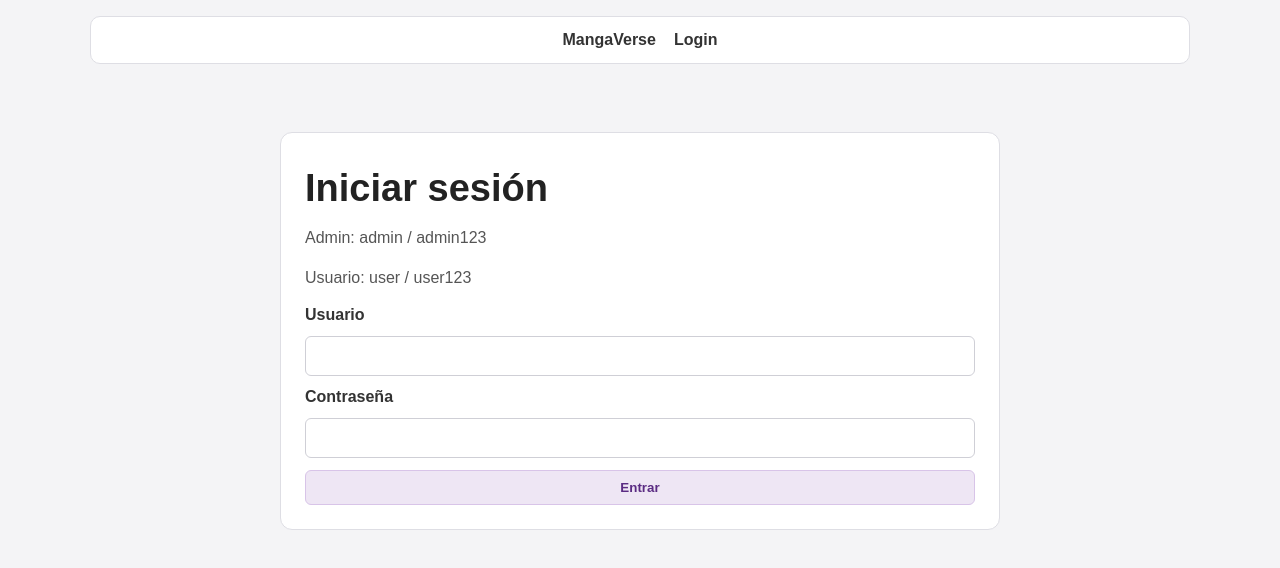
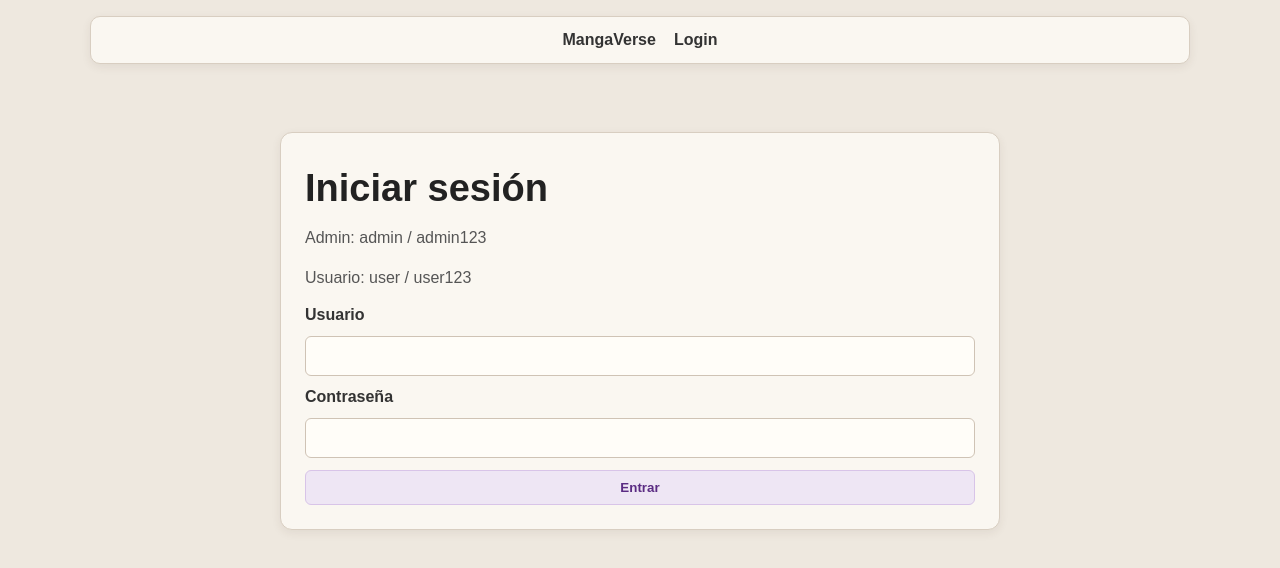
Before and after one commit to orianaflores-sys/catalogoMangas, a React (Vite) app: page /login in a window 1280 px wide. Shown: the top 568 px of the page. Built offline with nearby package versions, Linux system fonts and the light colour scheme.

Commit message:
fix: interfaz

```diff
--- a/src/index.css
+++ b/src/index.css
@@ -1,7 +1,7 @@
 :root {
   font-family: Arial, Helvetica, sans-serif;
   color: #2b2b2b;
-  background: #f4f4f6;
+  background: #eee8df;
 }
 
 * {
@@ -12,7 +12,7 @@ body {
   margin: 0;
   min-width: 320px;
   min-height: 100vh;
-  background: #f4f4f6;
+  background: #eee8df;
 }
 
 a {
@@ -34,14 +34,6 @@ button {
 button:hover {
   background: #e3d5ef;
   color: #442061;
-}
-
-.form-actions {
-  display: flex;
-  gap: 12px;
-  flex-wrap: wrap;
-  margin-top: 14px;
-  align-items: center;
 }
 
 main {
@@ -70,8 +62,8 @@ p {
   width: min(1100px, 92%);
   margin: 16px auto;
   padding: 14px 18px;
-  background: #ffffff;
-  border: 1px solid #dedee4;
+  background: #faf7f1;
+  border: 1px solid #d8cec1;
   border-radius: 10px;
   display: flex;
   gap: 18px;
@@ -90,8 +82,8 @@ p {
 
 .hero,
 .catalog-hero {
-  background: #ffffff;
-  border: 1px solid #dedee4;
+  background: #faf7f1;
+  border: 1px solid #d8cec1;
   border-radius: 14px;
   padding: 48px 36px;
   margin-top: 20px;
@@ -136,8 +128,8 @@ p {
 
 .catalog-tools {
   margin: 22px 0;
-  background: #ffffff;
-  border: 1px solid #dedee4;
+  background: #faf7f1;
+  border: 1px solid #d8cec1;
   border-radius: 12px;
   padding: 20px;
 }
@@ -158,9 +150,9 @@ textarea,
 select {
   width: 100%;
   padding: 10px 12px;
-  border: 1px solid #cfcfd6;
+  border: 1px solid #cfc3b5;
   border-radius: 6px;
-  background: white;
+  background: #fffdf8;
   color: #222;
   font: inherit;
 }
@@ -184,9 +176,9 @@ textarea {
 }
 
 .filter-buttons button {
-  background: #eeeeef;
+  background: #eee8df;
   color: #333;
-  border: 1px solid #d6d6dc;
+  border: 1px solid #d8cec1;
 }
 
 .filter-buttons button:hover {
@@ -201,19 +193,19 @@ textarea {
 }
 
 .manga-card {
-  background: #ffffff;
-  border: 1px solid #dedee4;
+  background: #faf7f1;
+  border: 1px solid #d8cec1;
   border-radius: 12px;
   overflow: hidden;
 }
 
 .manga-card:hover {
-  box-shadow: 0 4px 14px rgba(0, 0, 0, 0.12);
+  box-shadow: 0 4px 14px rgba(73, 54, 40, 0.12);
 }
 
 .manga-image-box {
   height: 280px;
-  background: #e9e9ee;
+  background: #e2d8ca;
   overflow: hidden;
 }
 
@@ -231,6 +223,13 @@ textarea {
 .manga-card-content h2 {
   font-size: 19px;
   color: #222;
+}
+
+.genre-list {
+  display: flex;
+  gap: 6px;
+  flex-wrap: wrap;
+  margin-bottom: 8px;
 }
 
 .genre-pill {
@@ -252,8 +251,8 @@ textarea {
   margin: 24px auto;
   padding: 24px;
   border-radius: 12px;
-  background: #ffffff;
-  border: 1px solid #dedee4;
+  background: #faf7f1;
+  border: 1px solid #d8cec1;
 }
 
 form {
@@ -263,14 +262,15 @@ form {
 
 .form-actions {
   display: flex;
-  gap: 10px;
+  gap: 12px;
   flex-wrap: wrap;
-  margin-top: 8px;
+  margin-top: 14px;
+  align-items: center;
 }
 
 .page-header {
-  background: #ffffff;
-  border: 1px solid #dedee4;
+  background: #faf7f1;
+  border: 1px solid #d8cec1;
   border-radius: 12px;
   padding: 24px;
   margin-bottom: 20px;
@@ -283,8 +283,8 @@ form {
 .table-container {
   margin-top: 26px;
   overflow-x: auto;
-  background: #ffffff;
-  border: 1px solid #dedee4;
+  background: #faf7f1;
+  border: 1px solid #d8cec1;
   border-radius: 12px;
   padding: 20px;
 }
@@ -299,12 +299,12 @@ th,
 td {
   padding: 12px;
   text-align: left;
-  border-bottom: 1px solid #e2e2e7;
+  border-bottom: 1px solid #e1d8ce;
 }
 
 th {
   color: #333;
-  background: #f1f1f4;
+  background: #eee8df;
 }
 
 td {
@@ -340,48 +340,13 @@ td {
 .card {
   padding: 20px;
   border-radius: 12px;
-  background: #ffffff;
-  border: 1px solid #dedee4;
-}
-
-@media (max-width: 1050px) {
-  .manga-grid {
-    grid-template-columns: repeat(3, 1fr);
-  }
-}
-
-@media (max-width: 760px) {
-  .manga-grid {
-    grid-template-columns: repeat(2, 1fr);
-  }
-
-  .hero,
-  .catalog-hero {
-    padding: 34px 24px;
-  }
-
-  h1 {
-    font-size: 31px;
-  }
-}
-
-@media (max-width: 520px) {
-  .manga-grid {
-    grid-template-columns: 1fr;
-  }
-
-  main {
-    width: 94%;
-  }
-
-  .navbar {
-    justify-content: flex-start;
-  }
+  background: #faf7f1;
+  border: 1px solid #d8cec1;
 }
 
 .profile-simple {
-  background: #ffffff;
-  border: 1px solid #dedee4;
+  background: #faf7f1;
+  border: 1px solid #d8cec1;
   border-radius: 12px;
   padding: 22px;
   margin-bottom: 20px;
@@ -414,9 +379,20 @@ td {
   color: #442061;
 }
 
+.back-link {
+  color: #5b2c83;
+  font-weight: 600;
+  text-decoration: underline;
+  margin-left: 4px;
+}
+
+.back-link:hover {
+  color: #442061;
+}
+
 .detail-card {
-  background: #ffffff;
-  border: 1px solid #dedee4;
+  background: #faf7f1;
+  border: 1px solid #d8cec1;
   border-radius: 12px;
   padding: 24px;
   display: grid;
@@ -427,7 +403,7 @@ td {
 .detail-image img {
   width: 100%;
   border-radius: 10px;
-  border: 1px solid #dedee4;
+  border: 1px solid #d8cec1;
 }
 
 .detail-info h1 {
@@ -437,18 +413,65 @@ td {
 .remove-button {
   width: 100%;
   margin-top: 10px;
-  background: #f1f1f4;
+  background: #eee8df;
   color: #444;
-  border: 1px solid #d6d6dc;
+  border: 1px solid #d8cec1;
 }
 
 .remove-button:hover {
-  background: #e5e5ea;
+  background: #e2d8ca;
   color: #222;
 }
 
+.manga-card,
+.form-card,
+.page-header,
+.catalog-tools,
+.profile-simple,
+.detail-card,
+.table-container,
+.card,
+.navbar,
+.hero,
+.catalog-hero {
+  box-shadow: 0 3px 10px rgba(73, 54, 40, 0.08);
+}
+
+@media (max-width: 1050px) {
+  .manga-grid {
+    grid-template-columns: repeat(3, 1fr);
+  }
+}
+
 @media (max-width: 760px) {
+  .manga-grid {
+    grid-template-columns: repeat(2, 1fr);
+  }
+
+  .hero,
+  .catalog-hero {
+    padding: 34px 24px;
+  }
+
+  h1 {
+    font-size: 31px;
+  }
+
   .detail-card {
     grid-template-columns: 1fr;
   }
 }
+
+@media (max-width: 520px) {
+  .manga-grid {
+    grid-template-columns: 1fr;
+  }
+
+  main {
+    width: 94%;
+  }
+
+  .navbar {
+    justify-content: flex-start;
+  }
+}
```
